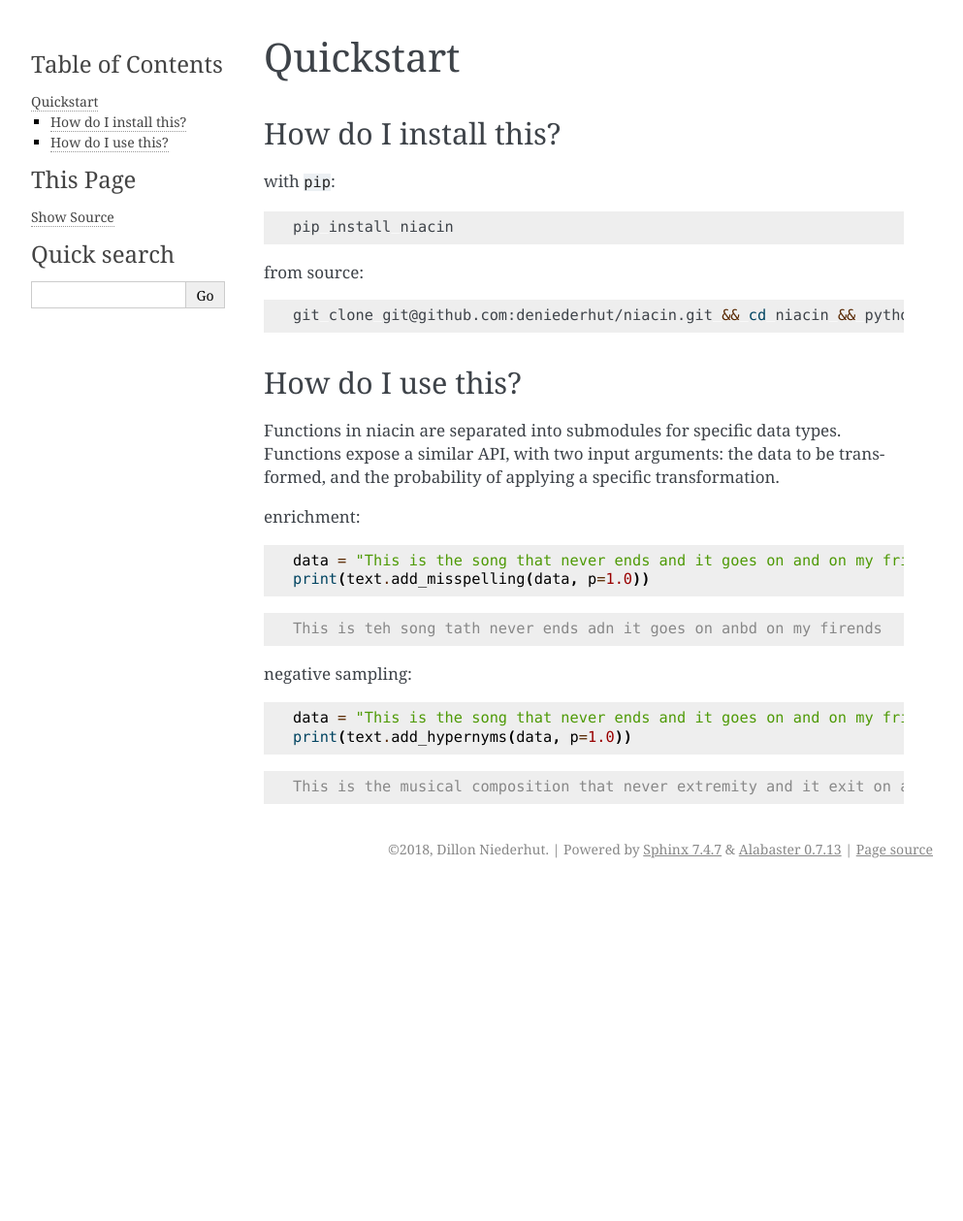
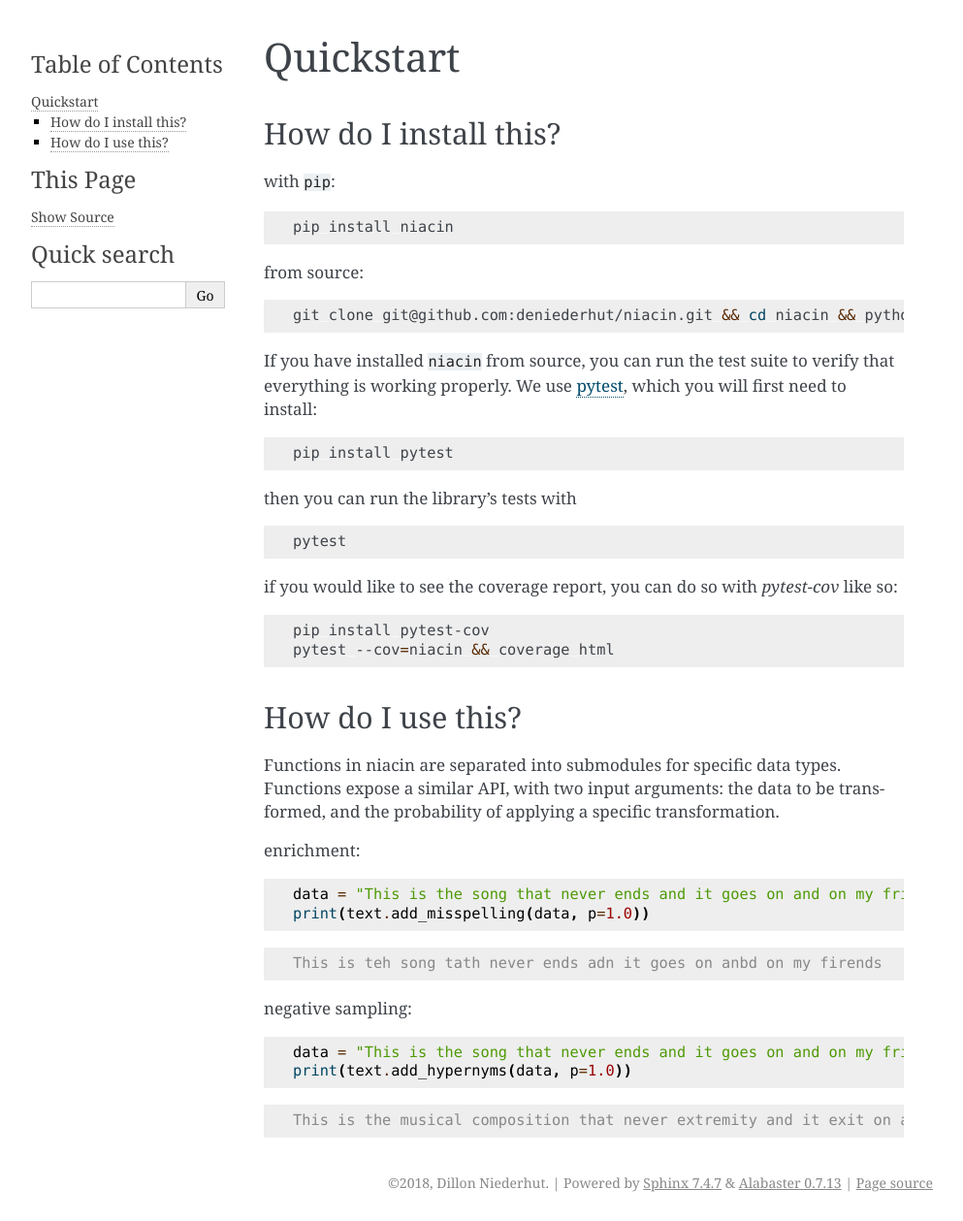
Before and after one commit to deniederhut/niacin, a Sphinx documentation site: the page built from doc/source/quickstart.rst, in a window 1280 px wide. Shown: the whole page at 97% size, without its empty margins (148-1141 px from the left). Built offline with Sphinx 7.4.7, drawn with Linux system fonts in a browser that asks for light colours; before the commit the page ends 915 px from its top, so only the background shows below that.

Commit message:
DOC: adds instructions for testing
Closes https://github.com/deniederhut/niacin/issues/11

```diff
--- a/doc/source/quickstart.rst
+++ b/doc/source/quickstart.rst
@@ -17,6 +17,31 @@ from source:
 .. code:: sh
 
     git clone git@github.com:deniederhut/niacin.git && cd niacin && python setup.py install
+
+If you have installed ``niacin`` from source, you can run the test suite to verify that
+everything is working properly. We use `pytest <https://docs.pytest.org/en/latest/>`_,
+which you will first need to install:
+
+.. code:: sh
+
+    pip install pytest
+
+
+then you can run the library's tests with
+
+.. code:: sh
+
+    pytest
+
+
+if you would like to see the coverage report, you can do so with `pytest-cov`
+like so:
+
+.. code:: sh
+
+    pip install pytest-cov
+    pytest --cov=niacin && coverage html
+
 
 How do I use this?
 ------------------
```
Also changed, not shown: README.md (+22 -0 lines).
